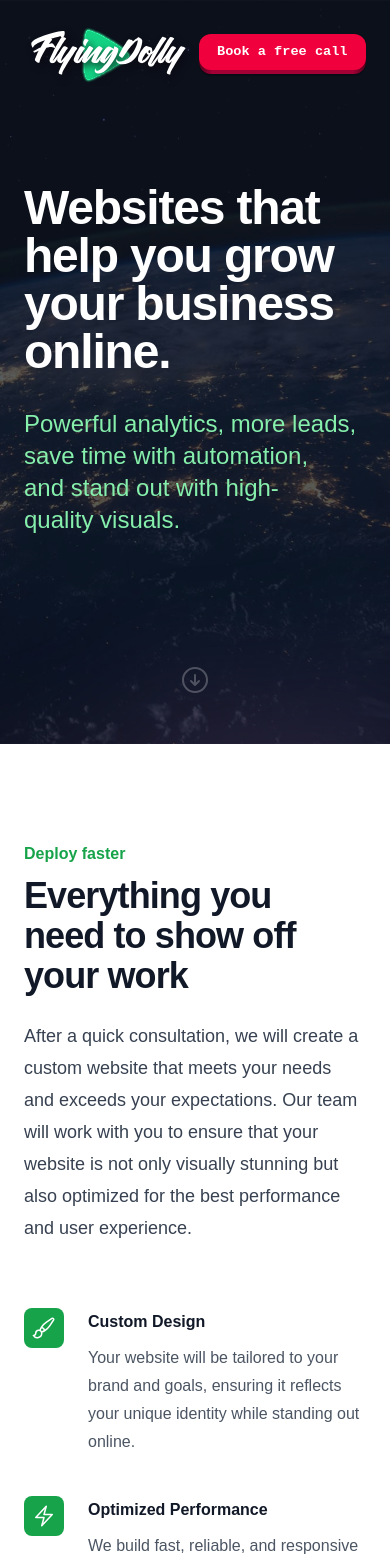
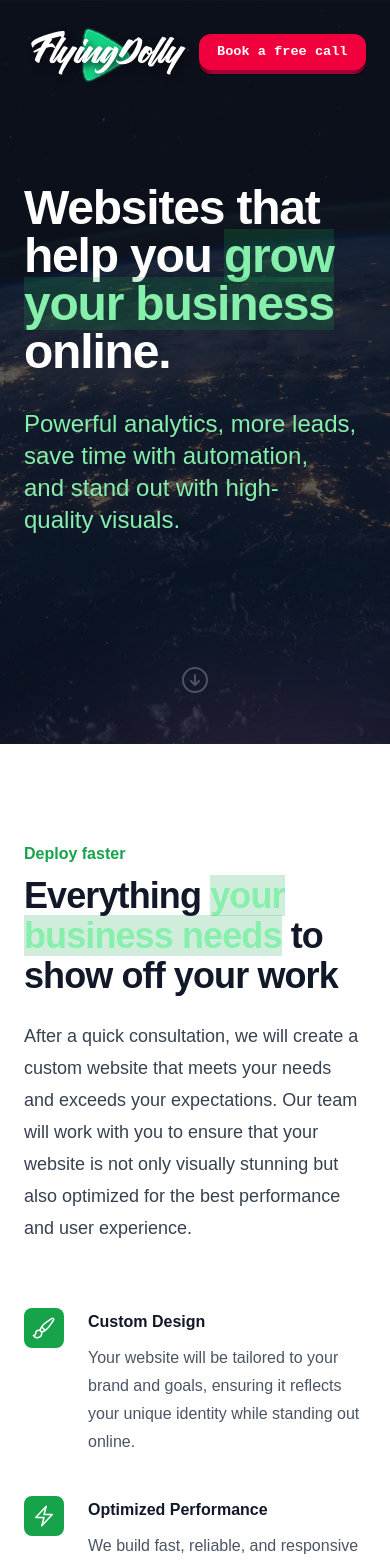
Before and after one commit to alvarouribe/nextjs-fd, a Next.js app: page / in a window 390 px wide. Shown: the top 1565 px of the page. Built offline with nearby package versions, Linux system fonts and the light colour scheme.

Commit message:
style tweeks Removed phone from form

```diff
--- a/src/app/globals.css
+++ b/src/app/globals.css
@@ -20,3 +20,7 @@ body {
   background: var(--background);
   font-family: Arial, Helvetica, sans-serif;
 }
+
+::selection {
+  background: hsla(345, 100%, 47%, 0.8);
+}
--- a/src/app/page.tsx
+++ b/src/app/page.tsx
@@ -51,7 +51,11 @@ export default function Home() {
               Deploy faster
             </h2>
             <p className="mt-2 text-pretty text-4xl font-semibold tracking-tight text-gray-900 sm:text-5xl lg:text-balance dark:text-white">
-              Everything you need to show off your work
+              Everything{' '}
+              <mark className="bg-green-600/20 text-green-300">
+                your business needs
+              </mark>{' '}
+              to show off your work
             </p>
             <p className="mt-6 text-lg/8 text-gray-700 dark:text-gray-300">
               After a quick consultation, we will create a custom website that
--- a/src/components/ContactForm.tsx
+++ b/src/components/ContactForm.tsx
@@ -18,7 +18,7 @@ export default function ContactForm() {
   const [formData, setFormData] = useState({
     firstName: '',
     lastName: '',
-    phone: '',
+    // phone: '',
     email: '',
     message: '',
   });
@@ -155,7 +155,7 @@ export default function ContactForm() {
                   setFormData({ ...formData, email: e.target.value })
                 }
               />
-
+              {/*
               <Input
                 id="phone"
                 label="Phone"
@@ -166,7 +166,7 @@ export default function ContactForm() {
                 onChange={e =>
                   setFormData({ ...formData, phone: e.target.value })
                 }
-              />
+              /> */}
 
               <div className="sm:col-span-2">
                 <TextArea
--- a/src/components/FooterSection.tsx
+++ b/src/components/FooterSection.tsx
@@ -60,12 +60,12 @@ export default function Footer() {
             <a
               key={item.name}
               href={item.href}
-              className="text-gray-600 hover:text-gray-800 dark:text-gray-400 dark:hover:text-white"
+              className="text-gray-600 hover:text-rose-700 dark:text-gray-200 dark:hover:text-rose-600 hover:scale-105 transition-transform duration-300"
               target="_blank"
               rel="noopener noreferrer"
             >
               <span className="sr-only">{item.name}</span>
-              <item.icon aria-hidden="true" className="size-6" />
+              <item.icon aria-hidden="true" className="size-8" />
             </a>
           ))}
         </div>
--- a/src/components/HeroSection.tsx
+++ b/src/components/HeroSection.tsx
@@ -17,9 +17,13 @@ export default function HeroSection() {
 
         <div className="mx-auto max-w-7xl px-6 lg:px-8">
           <div className="m-x-auto max-w-2xl py-32 sm:py-48 lg:py-56">
-            <div className="">
+            <div>
               <h1 className=" text-balance text-5xl font-semibold tracking-tight text-white sm:text-7xl">
-                Websites that help you grow your business online.
+                Websites that help you{' '}
+                <mark className="bg-green-600/20 text-green-300">
+                  grow your business
+                </mark>{' '}
+                online.
               </h1>
               <h2 className="mt-8 text-pretty text-2xl text-green-300 font-medium  sm:text-xl/8">
                 Powerful analytics, more leads, save time with automation, and
@@ -29,7 +33,7 @@ export default function HeroSection() {
           </div>
 
           <div className="mb-12 flex items-center justify-center opacity-25">
-            <ArrowDownCircleIcon className="size-8 text-white" />
+            <ArrowDownCircleIcon className="size-8 text-white hover:scale-110 transition-transform duration-300" />
           </div>
         </div>
         <div
```
